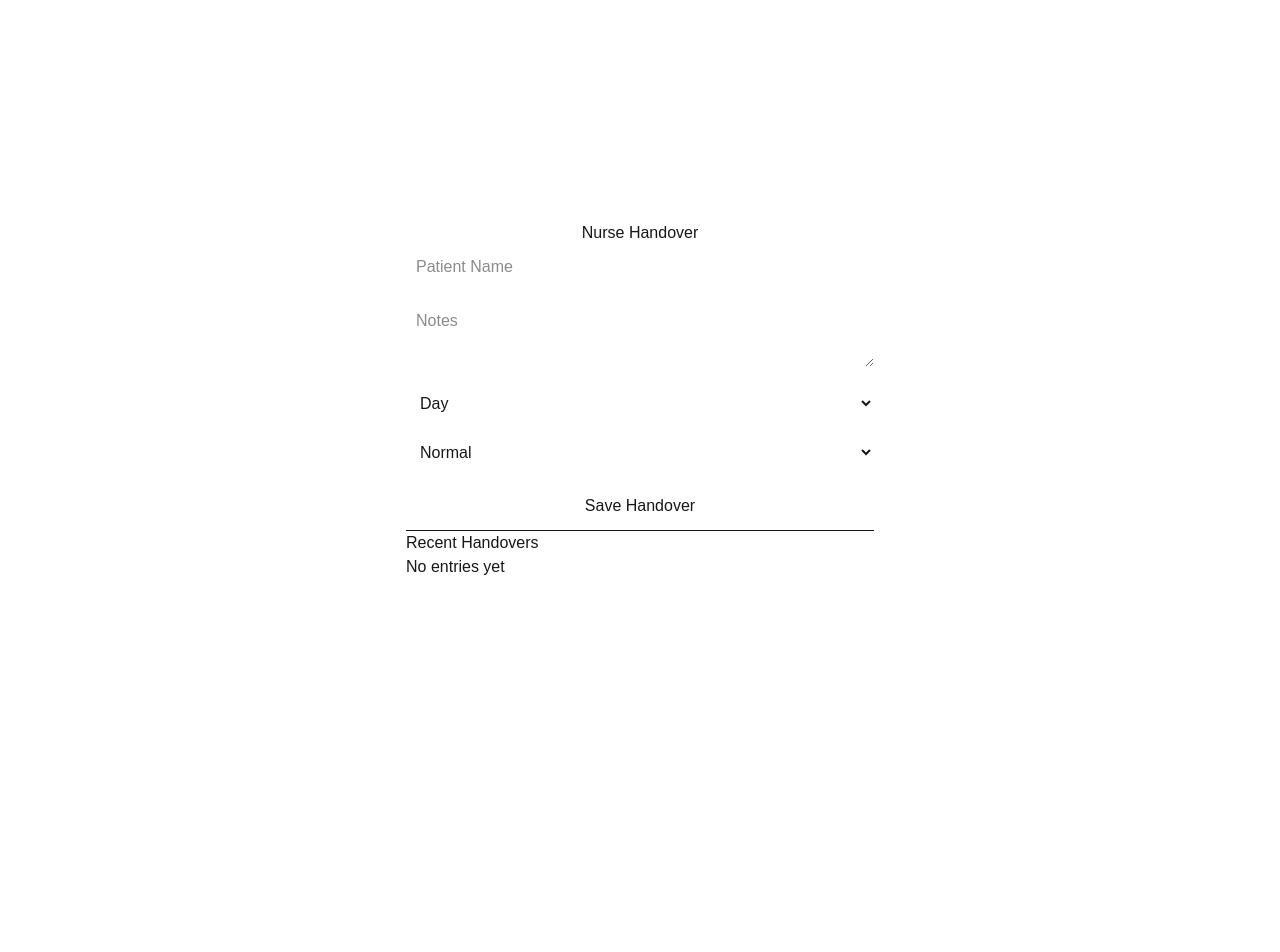
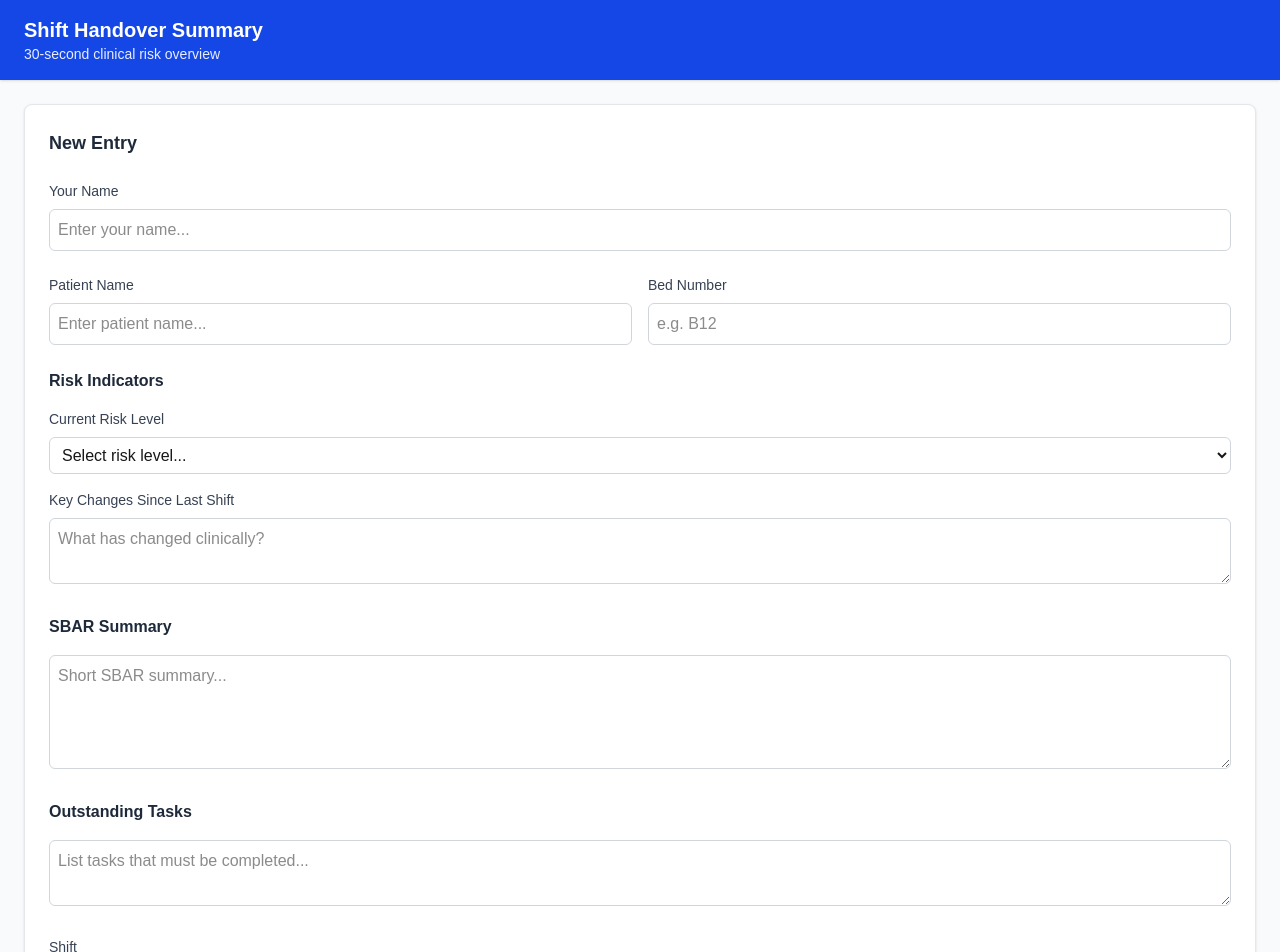
Before and after one commit to Vestibles/nurse-shift-app, a Next.js app: page / in a window 1280 px wide. Shown: the top 952 px of the page. Before the commit the page ends 800 px from the top, so only its background shows below. Built offline with nearby package versions, Linux system fonts and the light colour scheme.

Commit message:
Add identifier fields

```diff
--- a/app/page.tsx
+++ b/app/page.tsx
@@ -1,113 +1,120 @@
-"use client";
-import { useState, useEffect } from "react";
+export default function HandoverPage() {
+  return (
+    <div className="min-h-screen bg-gray-50 flex flex-col">
 
-export default function Home() {
-  const [patient, setPatient] = useState("");
-  const [notes, setNotes] = useState("");
-  const [shift, setShift] = useState("Day");
-  const [priority, setPriority] = useState("Normal");
-  const [entries, setEntries] = useState<any[]>([]);
+      {/* Header */}
+      <header className="bg-blue-700 text-white px-6 py-4 shadow-sm">
+        <h1 className="text-xl font-semibold">Shift Handover Summary</h1>
+        <p className="text-sm opacity-90">30‑second clinical risk overview</p>
+      </header>
 
-  // Load from localStorage
-  useEffect(() => {
-    const saved = localStorage.getItem("handoverEntries");
-    if (saved) {
-      setEntries(JSON.parse(saved));
-    }
-  }, []);
+      <main className="flex-1 px-6 py-6 space-y-8">
 
-  // Save to localStorage
-  useEffect(() => {
-    localStorage.setItem("handoverEntries", JSON.stringify(entries));
-  }, [entries]);
+        {/* Handover Form */}
+        <section className="bg-white p-6 rounded-lg shadow-sm border border-gray-200 space-y-6">
+          <h2 className="text-lg font-semibold text-gray-800">New Entry</h2>
 
-  const handleSubmit = (e: any) => {
-    e.preventDefault();
+          {/* Nurse Info */}
+          <div className="space-y-2">
+            <label className="block text-sm font-medium text-gray-700">Your Name</label>
+            <input
+              type="text"
+              placeholder="Enter your name..."
+              className="w-full border border-gray-300 rounded-md p-2 focus:ring-2 focus:ring-blue-600"
+            />
+          </div>
 
-    const newEntry = {
-      patient,
-      notes,
-      shift,
-      priority,
-      time: new Date().toLocaleString(),
-    };
+          {/* Patient Info */}
+          <div className="grid grid-cols-1 md:grid-cols-2 gap-4">
+            <div className="space-y-2">
+              <label className="block text-sm font-medium text-gray-700">Patient Name</label>
+              <input
+                type="text"
+                placeholder="Enter patient name..."
+                className="w-full border border-gray-300 rounded-md p-2 focus:ring-2 focus:ring-blue-600"
+              />
+            </div>
 
-    setEntries([newEntry, ...entries]);
+            <div className="space-y-2">
+              <label className="block text-sm font-medium text-gray-700">Bed Number</label>
+              <input
+                type="text"
+                placeholder="e.g. B12"
+                className="w-full border border-gray-300 rounded-md p-2 focus:ring-2 focus:ring-blue-600"
+              />
+            </div>
+          </div>
 
-    setPatient("");
-    setNotes("");
-    setShift("Day");
-    setPriority("Normal");
-  };
+          {/* Risk Indicators */}
+          <div className="space-y-4">
+            <h3 className="text-md font-semibold text-gray-800">Risk Indicators</h3>
 
-  return (
-    <main style={{ padding: "16px", maxWidth: "500px", margin: "auto" }}>
-      <h1 style={{ textAlign: "center" }}>Nurse Handover</h1>
+            <div className="space-y-2">
+              <label className="block text-sm font-medium text-gray-700">Current Risk Level</label>
+              <select className="w-full border border-gray-300 rounded-md p-2 focus:ring-2 focus:ring-blue-600">
+                <option value="">Select risk level...</option>
+                <option>High</option>
+                <option>Medium</option>
+                <option>Low</option>
+              </select>
+            </div>
 
-      <form onSubmit={handleSubmit}>
-        <input
-          placeholder="Patient Name"
-          value={patient}
-          onChange={(e) => setPatient(e.target.value)}
-          style={{ width: "100%", padding: "10px", marginBottom: "10px" }}
-        />
+            <div className="space-y-2">
+              <label className="block text-sm font-medium text-gray-700">Key Changes Since Last Shift</label>
+              <textarea
+                rows={2}
+                placeholder="What has changed clinically?"
+                className="w-full border border-gray-300 rounded-md p-2 focus:ring-2 focus:ring-blue-600"
+              />
+            </div>
+          </div>
 
-        <textarea
-          placeholder="Notes"
-          value={notes}
-          onChange={(e) => setNotes(e.target.value)}
-          style={{ width: "100%", padding: "10px", marginBottom: "10px" }}
-        />
+          {/* SBAR */}
+          <div className="space-y-4">
+            <h3 className="text-md font-semibold text-gray-800">SBAR Summary</h3>
 
-        <select
-          value={shift}
-          onChange={(e) => setShift(e.target.value)}
-          style={{ width: "100%", padding: "10px", marginBottom: "10px" }}
-        >
-          <option>Day</option>
-          <option>Night</option>
-        </select>
+            <textarea
+              rows={4}
+              placeholder="Short SBAR summary..."
+              className="w-full border border-gray-300 rounded-md p-2 focus:ring-2 focus:ring-blue-600"
+            />
+          </div>
 
-        <select
-          value={priority}
-          onChange={(e) => setPriority(e.target.value)}
-          style={{ width: "100%", padding: "10px", marginBottom: "10px" }}
-        >
-          <option>Normal</option>
-          <option>Urgent</option>
-        </select>
+          {/* Tasks */}
+          <div className="space-y-4">
+            <h3 className="text-md font-semibold text-gray-800">Outstanding Tasks</h3>
 
-        <button style={{ width: "100%", padding: "12px" }}>
-          Save Handover
-        </button>
-      </form>
+            <textarea
+              rows={2}
+              placeholder="List tasks that must be completed..."
+              className="w-full border border-gray-300 rounded-md p-2 focus:ring-2 focus:ring-blue-600"
+            />
+          </div>
 
-      <hr />
+          {/* Shift */}
+          <div className="space-y-2">
+            <label className="block text-sm font-medium text-gray-700">Shift</label>
+            <select className="w-full border border-gray-300 rounded-md p-2 focus:ring-2 focus:ring-blue-600">
+              <option value="">Select shift...</option>
+              <option>Day</option>
+              <option>Night</option>
+            </select>
+          </div>
 
-      <h3>Recent Handovers</h3>
+          <button className="w-full bg-blue-700 text-white py-3 rounded-md font-medium hover:bg-blue-800 transition">
+            Save Summary
+          </button>
+        </section>
 
-      {entries.length === 0 ? (
-        <p>No entries yet</p>
-      ) : (
-        entries.map((entry, index) => (
-          <div
-            key={index}
-            style={{
-              padding: "10px",
-              marginBottom: "10px",
-              border: "1px solid #ccc",
-              borderRadius: "8px",
-              background: entry.priority === "Urgent" ? "#ffe5e5" : "#f9f9f9",
-            }}
-          >
-            <strong>{entry.patient}</strong> ({entry.shift})
-            <div style={{ fontSize: "12px", color: "gray" }}>
-              {entry.time}
-            </div>
-            <p>{entry.notes}</p>
+        {/* Recent */}
+        <section>
+          <h2 className="text-lg font-semibold text-gray-800 mb-3">Recent Summaries</h2>
+          <div className="text-gray-500 text-sm italic">
+            No entries yet.
           </div>
-        ))
-      )}
-    </main>
+        </section>
+
+      </main>
+    </div>
   );
 }
```
